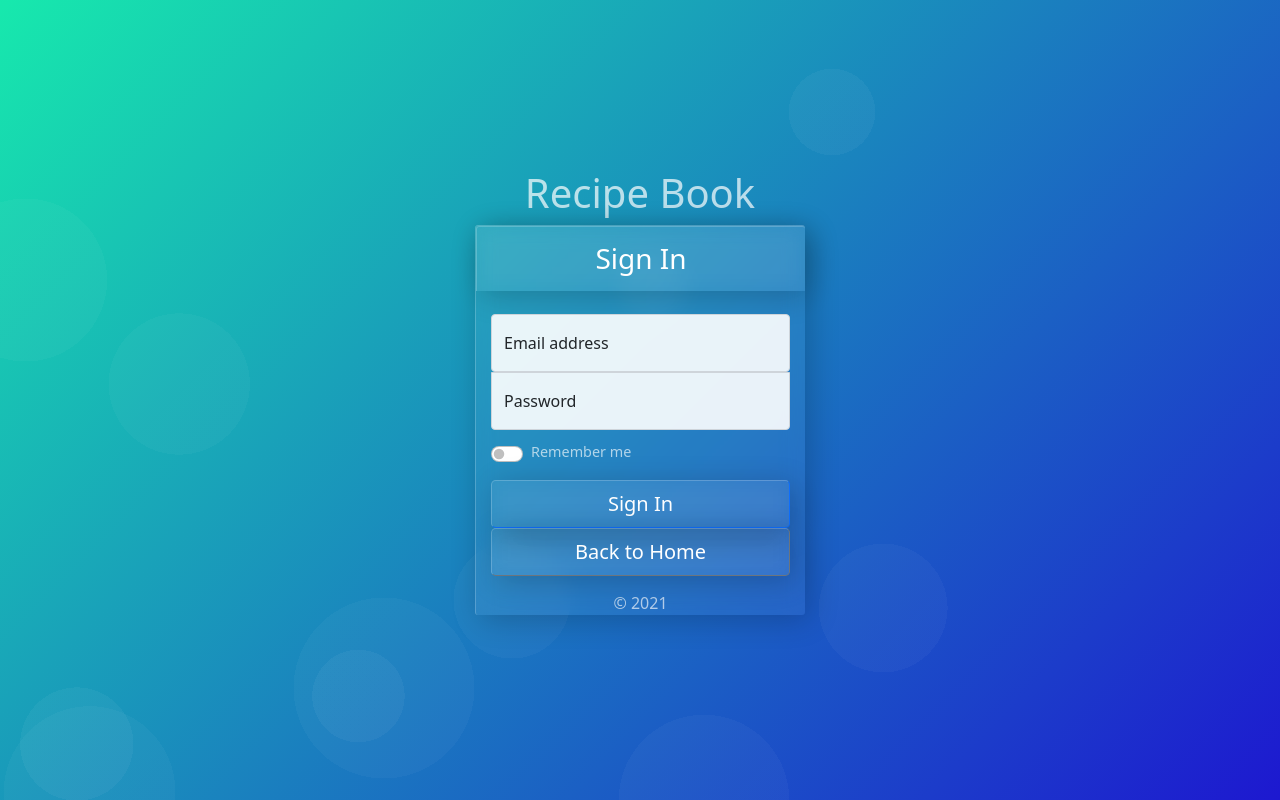
After one commit to RomanVerkhovsky/WebRecipes, a Flask app: page /login in a window 1280 px wide. The commit adds this page. Run offline with Flask 3, Linux system fonts and the light colour scheme.

Commit message:
feat: templates - base, index, login, profile, register; fix: routes - add index, logout, profile, login, register

```diff
--- a/app/routes.py
+++ b/app/routes.py
@@ -13,3 +13,62 @@ bp = Blueprint('routes', __name__)
 @bp.route('/index')
 def index():
     return render_template('index.html', title='Home')
+
+
+@bp.route('/logout')
+def logout():
+    logout_user()
+
+    return redirect(url_for('routes.index'))
+
+
+@bp.route('/profile')
+@login_required
+def profile():
+    return render_template('profile.html', title='Profile', name=current_user.username)
+
+
+@bp.route('/login', methods=['GET', 'POST'])
+def login():
+    if current_user.is_authenticated:
+        return redirect(url_for('routes.profile'))
+
+    form = LoginForm()
+
+    if form.validate_on_submit():
+        user = User.query.filter_by(email=form.email.data).first()
+
+        if user is None or not user.check_password(form.password.data):
+            flash('Неверный адрес электронной почты или пароль!')
+            return redirect(url_for('routes.login'))
+
+        login_user(user, remember=form.remember_me.data)
+        next_page = request.args.get('next')
+
+        if not next_page or urlsplit(next_page).netloc != '':
+            next_page = url_for('routes.profile')
+
+        return redirect(next_page)
+
+    return render_template('login.html', title='Sign In', form=form)
+
+
+@bp.route('/register', methods=['GET', 'POST'])
+def register():
+    if current_user.is_authenticated:
+        return redirect(url_for('routes.profile'))
+
+    form = RegistrationForm()
+
+    if form.validate_on_submit():
+        user = User(username=form.username.data, email=form.email.data)
+        user.set_password(form.password.data)
+
+        db.session.add(user)
+        db.session.commit()
+
+        flash('Поздравляем, теперь вы зарегистрировались в системе!')
+
+        return redirect(url_for('routes.login'))
+
+    return render_template('register.html', title='Register', form=form)
--- a/app/static/style.css
+++ b/app/static/style.css
@@ -1,166 +1,145 @@
-$white: rgba(255,255,255,0.3);
+@import url('https://cdn.jsdelivr.net/npm/bootstrap@5.0.1/dist/css/bootstrap.min.css');
+
+@mixin glassmorphism() {
+    background: rgba(255,255,255,0.05);
+    backdrop-filter: blur(10px);
+    border-top: 1px solid rgba(255,255,255,0.2);
+    border-left: 1px solid rgba(255,255,255,0.2);
+    box-shadow: 5px 5px 30px rgba(0,0,0,0.2);
+}
+
+html,
+body {
+  height: 100%;
+}
+
+.bg {
+  position: absolute;
+  z-index: -1;
+  top: 0;
+  right: 0;
+  bottom: 0;
+  left: 0;
+  background-image: radial-gradient(circle at 30% 86%, rgba(255,255,255,0.03) 0%, rgba(255,255,255,0.03) 8%, transparent 8%, transparent 92%),
+                    radial-gradient(circle at 55% 100%, rgba(255,255,255,0.03) 0%, rgba(255,255,255,0.03) 8%, transparent 8%, transparent 92%),
+                    radial-gradient(circle at 40% 75%, rgba(255,255,255,0.03) 0%, rgba(255,255,255,0.03) 6%, transparent 6%, transparent 94%),
+                    radial-gradient(circle at 7% 99%, rgba(255,255,255,0.03) 0%, rgba(255,255,255,0.03) 6%, transparent 6%, transparent 94%),
+                    radial-gradient(circle at 69% 76%, rgba(255,255,255,0.03) 0%, rgba(255,255,255,0.03) 6%, transparent 6%, transparent 94%),
+                    radial-gradient(circle at 2% 35%, rgba(255,255,255,0.03) 0%, rgba(255,255,255,0.03) 6%, transparent 6%, transparent 94%),
+                    radial-gradient(circle at 14% 48%, rgba(255,255,255,0.03) 0%, rgba(255,255,255,0.03) 6%, transparent 6%, transparent 94%),
+                    radial-gradient(circle at 28% 87%, rgba(255,255,255,0.04) 0%, rgba(255,255,255,0.04) 4%, transparent 4%, transparent 96%),
+                    radial-gradient(circle at 65% 14%, rgba(255,255,255,0.04) 0%, rgba(255,255,255,0.04) 4%, transparent 4%, transparent 96%),
+                    radial-gradient(circle at 51% 36%, rgba(255,255,255,0.04) 0%, rgba(255,255,255,0.04) 4%, transparent 4%, transparent 96%),
+                    radial-gradient(circle at 6% 93%, rgba(255,255,255,0.04) 0%, rgba(255,255,255,0.04) 4%, transparent 4%, transparent 96%),
+                    linear-gradient(135deg, rgb(23, 233, 173), rgb(29, 24, 208));
+}
 
 body {
-  background: linear-gradient(45deg, #FC466B, #3F5EFB);
-  height: 100vh;
-  font-family: 'Montserrat', sans-serif;
+  display: flex;
+  align-items: center;
+  padding-top: 40px;
+  padding-bottom: 40px;
+  background-color: #f5f5f5;
 }
 
-.container {
-  position: absolute;
-  transform: translate(-50%,-50%);
-  top: 50%;
-  left: 50%;
-}
+.form-signin {
+  width: 100%;
+  max-width: 330px;
+  margin: auto;
+  background: rgba(255,255,255,0.05);
+  backdrop-filter: blur(10px);
+  border-top: 1px solid rgba(255,255,255,0.2);
+  border-left: 1px solid rgba(255,255,255,0.2);
+  box-shadow: 5px 5px 30px rgba(0,0,0,0.2);
+  border-radius: 3px;
 
-form {
-  background: $white;
-  padding: 3em;
-  height: 320px;
-  border-radius: 20px;
-  border-left: 1px solid $white;
-  border-top: 1px solid $white;
-  backdrop-filter: blur(10px);
-  box-shadow: 20px 20px 40px -6px rgba(0,0,0,0.2);
-  text-align: center;
-  position: relative;
-  transition: all 0.2s ease-in-out;
-
-  p {
-    font-weight: 500;
+  & h1 {
+    background: rgba(255,255,255,0.05);
+    backdrop-filter: blur(10px);
+    border-top: 1px solid rgba(255,255,255,0.2);
+    border-left: 1px solid rgba(255,255,255,0.2);
+    box-shadow: 5px 5px 30px rgba(0,0,0,0.2);
+    margin-top: 0px;
+    border-top-left-radius: 3px;
+    border-top-right-radius: 3px;
     color: #fff;
-    opacity: 0.7;
-    font-size: 1.4rem;
-    margin-top: 0;
-    margin-bottom: 60px;
-    text-shadow: 2px 2px 4px rgba(0,0,0,0.2);
+    padding: 15px;
+    text-align: center;
   }
 
-  a {
-    text-decoration: none;
-    color: #ddd;
-    font-size: 12px;
+    & form {
+    padding: 15px;
 
-    &:hover {
-      text-shadow: 2px 2px 6px #00000040;
+    .btn {
+      background: rgba(255,255,255,0.05);
+      backdrop-filter: blur(10px);
+      border-top: 1px solid rgba(255,255,255,0.2);
+      border-left: 1px solid rgba(255,255,255,0.2);
+      box-shadow: 5px 5px 30px rgba(0,0,0,0.2);
+      color: #fff;
+
+      &:hover, &:focus {
+        background: rgba(255,255,255,0.1);
+        box-shadow: none;
+      }
     }
 
-    &:active {
-      text-shadow: none;
+    .form-control:focus {
+      border-color: #ced4da;
+      box-shadow: 5px 5px 30px rgba(0,0,0,0.2);
     }
   }
 
-  input {
-    background: transparent;
-    width: 200px;
-    padding: 1em;
-    margin-bottom: 2em;
-    border: none;
-    border-left: 1px solid $white;
-    border-top: 1px solid $white;
-    border-radius: 5000px;
-    backdrop-filter: blur(5px);
-    box-shadow: 4px 4px 60px rgba(0,0,0,0.2);
-    color: #fff;
-    font-family: Montserrat, sans-serif;
-    font-weight: 500;
-    transition: all 0.2s ease-in-out;
-    text-shadow: 2px 2px 4px rgba(0,0,0,0.2);
+   .copyright {
+     text-align: center;
+     color: rgba(255,255,255,0.65);
+   }
 
-    &:hover {
-      background: rgba(255,255,255,0.1);
-      box-shadow: 4px 4px 60px 8px rgba(0,0,0,0.2);
+  .form-control {
+    background: rgba(255,255,255,0.9);
+  }
+
+  .form-check {
+    display: flex;
+    align-items: center;
+    color: rgba(255,255,255,0.65);
+    & label {
+      font-size: 0.9em;
     }
 
-    &[type="email"],
-    &[type="password"] {
+      & input {
+      margin-right: 0.5em;
 
-      &:focus {
-        background: rgba(255,255,255,0.1);
-        box-shadow: 4px 4px 60px 8px rgba(0,0,0,0.2);
-      }
-    }
-
-    &[type="button"] {
-      margin-top: 10px;
-      width: 150px;
-      font-size: 1rem;
-
-      &:hover {
-        cursor: pointer;
-      }
-
-      &:active {
-        background: rgba(255,255,255,0.2);
+      &:checked {
+        background-color: #9ce060;
+        border-color: #81c63f;
       }
     }
   }
 
-  &:hover {
-    margin: 4px;
+  .form-floating {
+    &:focus-within {
+      z-index: 2;
+    }
+  }
+
+    & input[type="email"] {
+    margin-bottom: -1px;
+    border-bottom-right-radius: 0;
+    border-bottom-left-radius: 0;
+  }
+    & input[type="password"] {
+    margin-bottom: 10px;
+    border-top-left-radius: 0;
+    border-top-right-radius: 0;
   }
 }
 
-::placeholder {
-  font-family: Montserrat, sans-serif;
-  font-weight: 400;
-  color: #fff;
-  text-shadow: 2px 2px 4px rgba(0,0,0,0.4);
+.glass {
+    align-text: center;
+    color: rgba(255,255,255,0.70)
 }
 
-.drop {
-  background: $white;
-  backdrop-filter: blur(10px);
-  border-radius: 10px;
-  border-left: 1px solid $white;
-  border-top: 1px solid $white;
-  box-shadow: 10px 10px 60px -8px rgba(0,0,0,0.2);
-  position: absolute;
-  transition: all 0.2s ease;
-
-  &-1 {
-    height: 80px;
-    width: 80px;
-    top: -20px;
-    left: -40px;
-    z-index: -1;
-  }
-
-  &-2 {
-    height: 80px;
-    width: 80px;
-    bottom: -30px;
-    right: -10px;
-  }
-
-  &-3 {
-    height: 100px;
-    width: 100px;
-    bottom: 120px;
-    right: -50px;
-    z-index: -1;
-  }
-
-  &-4 {
-    height: 120px;
-    width: 120px;
-    top: -60px;
-    right: -60px;
-  }
-
-  &-5 {
-    height: 60px;
-    width: 60px;
-    bottom: 170px;
-    left: 90px;
-    z-index: -1;
-  }
+ul {
+    list-style-type: none;
 }
-
-a,
-input:focus,
-select:focus,
-textarea:focus,
-button:focus {
-    outline: none;
-}
--- a/app/templates/base.html
+++ b/app/templates/base.html
@@ -7,5 +7,31 @@
 </head>
 <body>
 
+    <div class="bg"></div>
+    <div class="container">
+
+    <div>
+        {% with messages = get_flashed_messages(with_categories=true) %}
+            {% if messages %}
+                <ul>
+                    {% for category, message in messages %}
+                        <li>
+                            <div class="glass">
+                                <h4 align="center">{{ message }}</h4>
+                            </div>
+                        </li>
+                    {% endfor %}
+                </ul>
+            {% endif %}
+        {% endwith %}
+
+        <div class="glass">
+                <h1 align="center">Recipe Book</h1>
+        </div>
+
+        {% block content %}{% endblock %}
+    </div>
+            </div>
+
 </body>
 </html>
--- /dev/null
+++ b/app/templates/login.html
@@ -0,0 +1,36 @@
+{% extends "base.html" %}
+
+{% block content %}
+    <div class="form-signin">
+        <h1 class="h3">Sign In</h1>
+        <form method="POST" action="{{ url_for('routes.login') }}">
+            {{ form.hidden_tag() }}
+            <div class="form-floating">
+                {{ form.email(class="form-control", placeholder="name@example.com", required=True) }}
+                <label for="floatingInput">Email address</label>
+                {% for error in form.email.errors %}
+                    <span style="color: red;">[{{ error }}]</span>
+                {% endfor %}
+            </div>
+            <div class="form-floating">
+                {{ form.password(class="form-control", placeholder="Password", required=True) }}
+                <label for="floatingPassword">Password</label>
+                {% for error in form.password.errors %}
+                    <span style="color: red;">[{{ error }}]</span>
+                {% endfor %}
+            </div>
+            <div class="checkbox mb-3">
+                <div class="form-check form-switch">
+                    {{ form.remember_me(class="form-check-input", value="1", id="rememberMeSwitch") }}
+                    <label class="form-check-label" for="rememberMeSwitch"> Remember me</label>
+                </div>
+            </div>
+            {{ form.submit(class="w-100 btn btn-lg btn-primary") }}
+            <div>
+                <a class="w-100 btn btn-lg btn-secondary" href="{{ url_for('routes.index') }}">Back to Home</a>
+            </div>
+
+        </form>
+        <p class="copyright">&copy; 2021</p>
+    </div>
+{% endblock %}
```
Also changed, not shown: app/templates/index.html (added, +8 -0 lines), app/templates/profile.html (added, +11 -0 lines), app/templates/register.html (added, +44 -0 lines).
